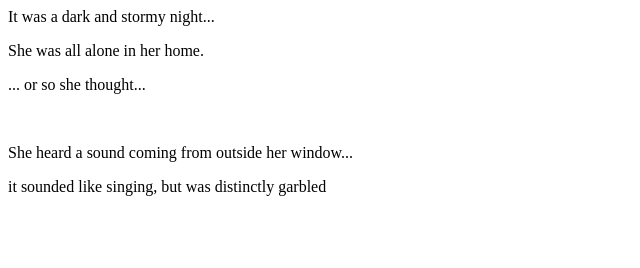
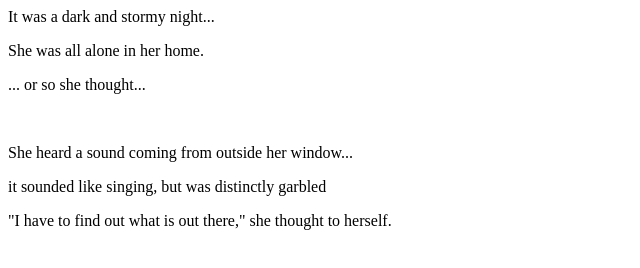
Before and after one commit to mnwiegand/fireside-story, a plain HTML site: page index.html in a window 1280 px wide. Shown: the whole page, without its empty margins (0-640 px from the left). Drawn offline with Linux system fonts and the light colour scheme.

Commit message:
the story continues (line 6)

```diff
--- a/index.html
+++ b/index.html
@@ -5,5 +5,6 @@
         <p>... or so she thought...</p><br/>
         <p>She heard a sound coming from outside her window...</p>
         <p>it sounded like singing, but was distinctly garbled</p>
+        <p>"I have to find out what is out there," she thought to herself.</p>
     </body>
 </html>
```
